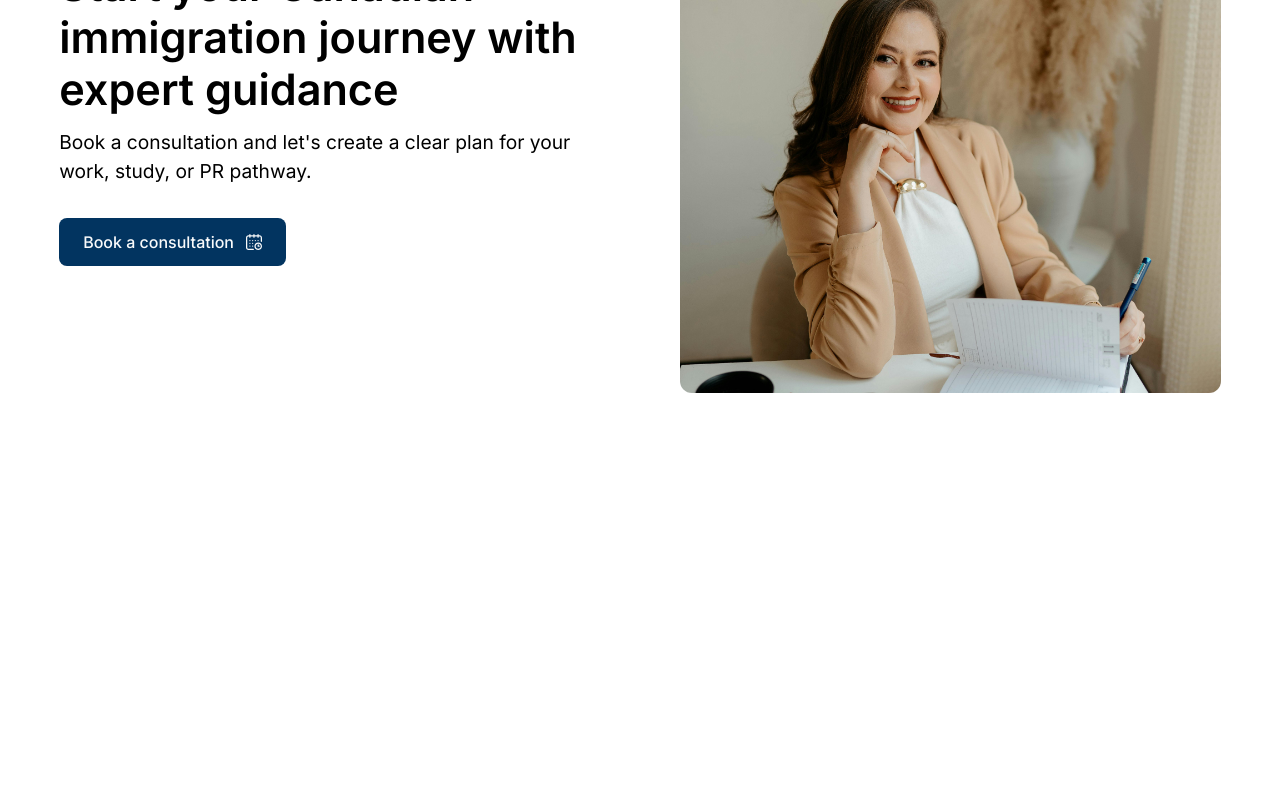
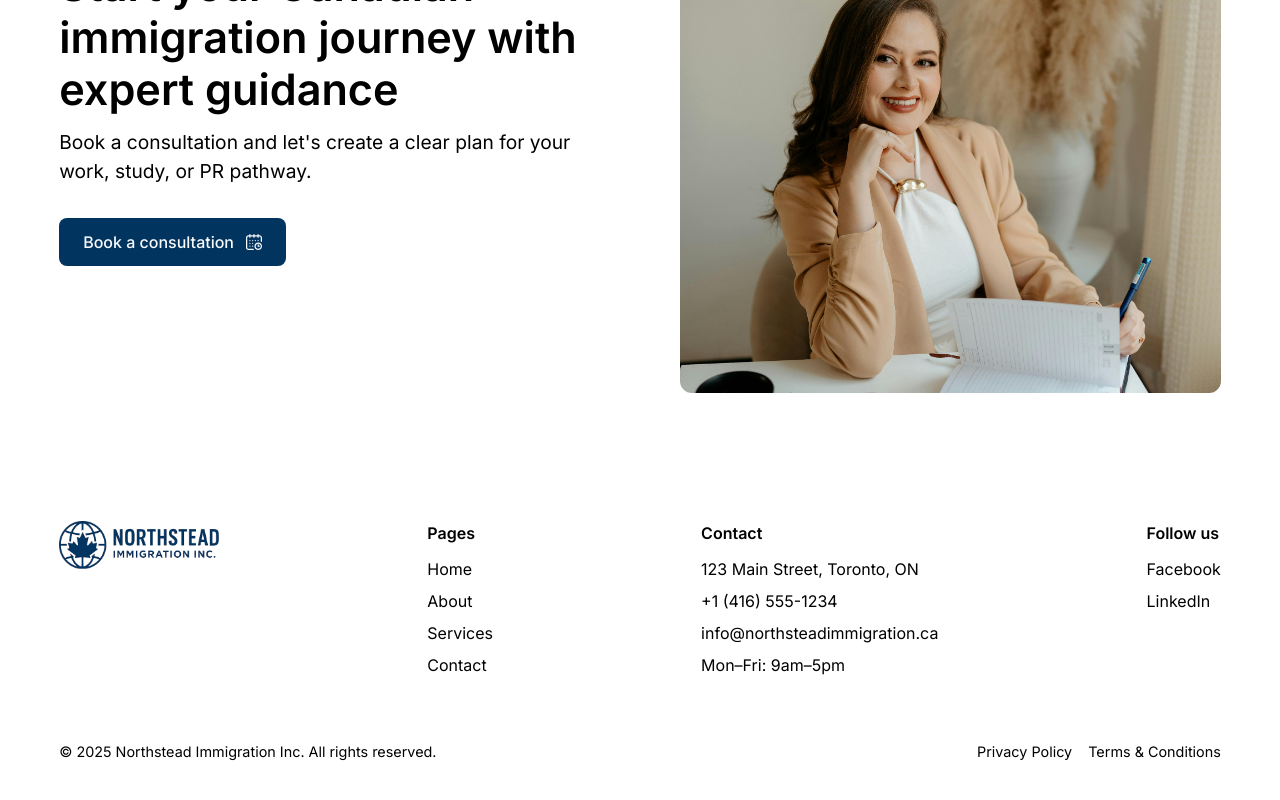
Before and after one commit to joewardperalta/northstead-immigration, a Next.js app: page / in a window 1280 px wide. Shown: the part 4832-5632 px from the top of the page. Before the commit the page ends 5289 px from the top, so only its background shows below. Built offline with nearby package versions, Linux system fonts and the light colour scheme.

Commit message:
Develop the footer section.

```diff
--- a/src/app/layout.tsx
+++ b/src/app/layout.tsx
@@ -2,6 +2,9 @@ import type { Metadata } from "next";
 import { Inter } from "next/font/google";
 import "./globals.css";
 import Navbar from "@/components/Navbar";
+import Logo from "@/components/Logo";
+import Wrapper from "@/components/Wrapper";
+import Link from "next/link";
 
 const inter = Inter({
   subsets: ["latin"],
@@ -27,11 +30,129 @@ export default function RootLayout({
 }: Readonly<{
   children: React.ReactNode;
 }>) {
+  const navLinks = [
+    {
+      label: "Home",
+      link: "/",
+    },
+    {
+      label: "About",
+      link: "/about",
+    },
+    {
+      label: "Services",
+      link: "/services",
+    },
+    {
+      label: "Contact",
+      link: "/contact",
+    },
+  ];
+
+  const socialLinks = [
+    {
+      label: "Facebook",
+      link: "/",
+    },
+    {
+      label: "LinkedIn",
+      link: "/",
+    },
+  ];
+
+  const contacts = [
+    {
+      label: "123 Main Street, Toronto, ON",
+      link: "https://maps.google.com/?q=123 Main Street, Toronto, ON",
+    },
+    {
+      label: "+1 (416) 555-1234",
+      link: "tel:+14165551234",
+    },
+    {
+      label: "info@northsteadimmigration.ca",
+      link: "mailto:info@northsteadimmigration.ca",
+    },
+  ];
+
   return (
     <html lang="en">
       <body className={inter.className}>
         <Navbar />
+
         {children}
+
+        <footer className="pt-[2rem] pb-[2rem] md:pt-[4rem]">
+          <Wrapper>
+            <div className="mb-[2rem] space-y-[2rem] lg:flex lg:justify-between">
+              {/* Brand */}
+              <div>
+                <Logo />
+              </div>
+
+              {/* Quick links */}
+              <nav>
+                <p className="mb-3 font-semibold">Pages</p>
+                <ul className="mt-3 space-y-2">
+                  {navLinks.map((nav, index) => (
+                    <li key={index}>
+                      <Link className="hover:text-primary" href={nav.link}>
+                        {nav.label}
+                      </Link>
+                    </li>
+                  ))}
+                </ul>
+              </nav>
+
+              {/* Address */}
+              <address className="not-italic">
+                <p className="mb-3 font-semibold">Contact</p>
+                <ul className="space-y-2">
+                  {contacts.map((contact, index) => (
+                    <li key={index}>
+                      <Link
+                        className="hover:text-primary block"
+                        href={contact.link}
+                        target="_blank"
+                      >
+                        {contact.label}
+                      </Link>
+                    </li>
+                  ))}
+                  <li>Mon–Fri: 9am–5pm</li>
+                </ul>
+              </address>
+
+              {/* Social links */}
+              <div>
+                <p className="mb-3 font-semibold">Follow us</p>
+                <ul className="space-y-2">
+                  {socialLinks.map((social, index) => (
+                    <li key={index}>
+                      <Link className="hover:text-primary" href={social.link}>
+                        {social.label}
+                      </Link>
+                    </li>
+                  ))}
+                </ul>
+              </div>
+            </div>
+
+            <div className="text-[0.9rem] lg:flex lg:justify-between">
+              <p className="mb-3">
+                © 2025 Northstead Immigration Inc. All rights reserved.
+              </p>
+              <div className="flex flex-col gap-2 lg:flex-row lg:gap-[1rem]">
+                <Link className="hover:text-primary" href="/privacy">
+                  Privacy Policy
+                </Link>
+                <Link className="hover:text-primary" href="/terms">
+                  Terms & Conditions
+                </Link>
+              </div>
+            </div>
+          </Wrapper>
+        </footer>
       </body>
     </html>
   );
```
